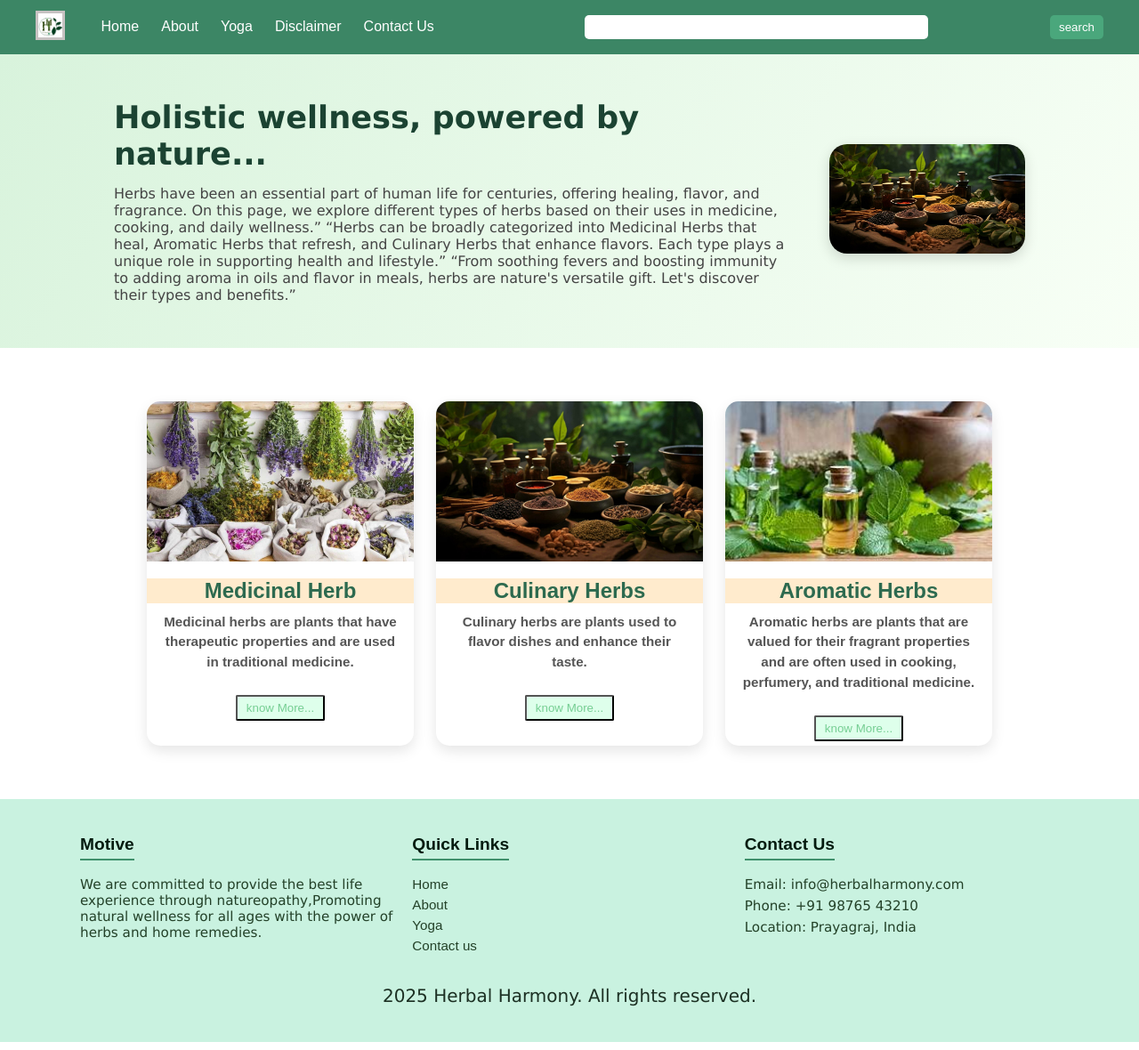
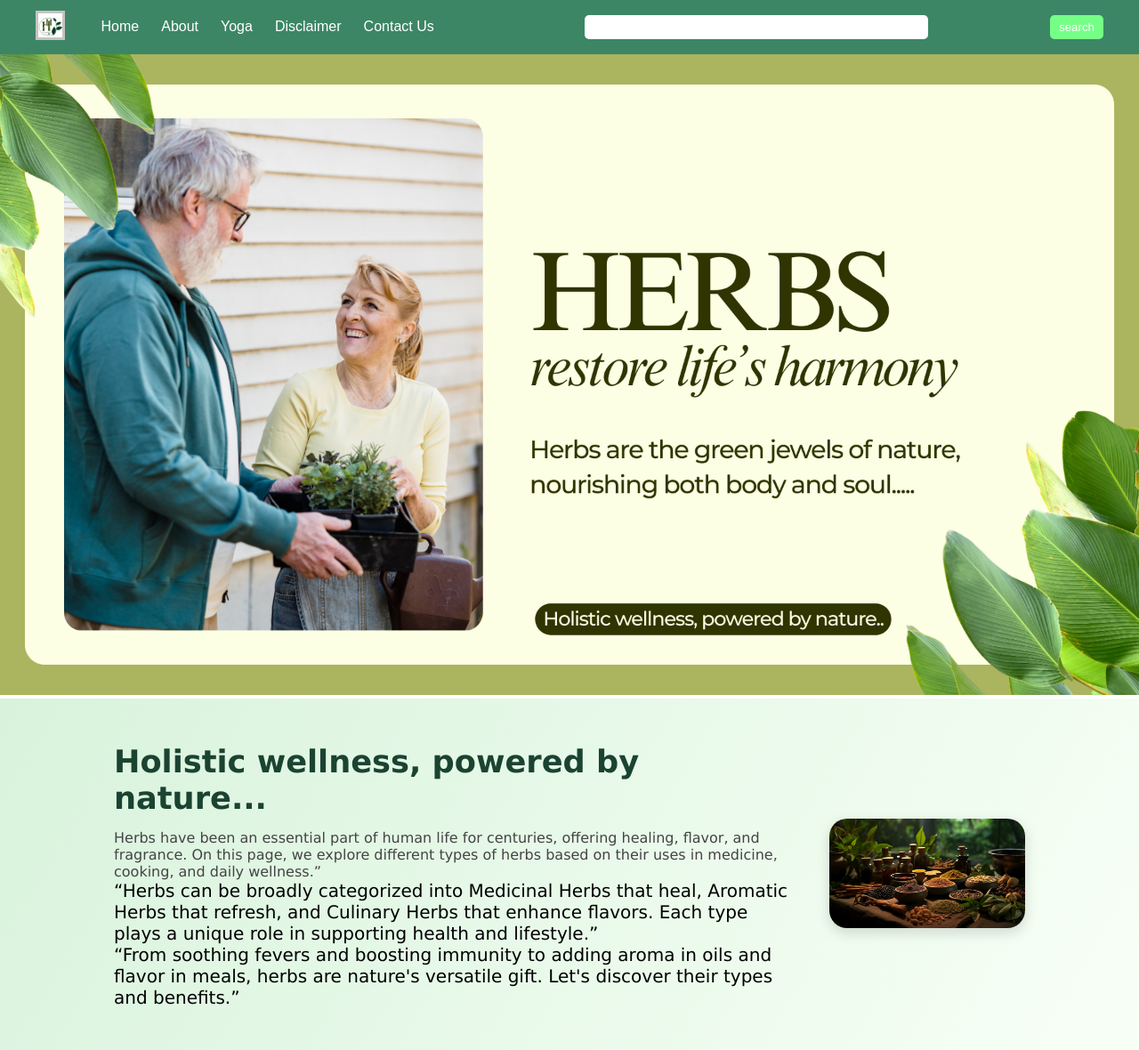
Before and after one commit to Prakriti-Srivastava/Herbal-Harmony1, a Django app: page /herb in a window 1280 px wide. Shown: the top 1180 px of the page at 89% size. Run offline with Django 5.2, Linux system fonts and the light colour scheme.

Commit message:
modified herb and css

```diff
--- a/herbal_harmony_backend/static/css/Style1.css
+++ b/herbal_harmony_backend/static/css/Style1.css
@@ -94,17 +94,17 @@ p {
   }
   */
 
-  .background{
+ /* .background{
      background:rgba(173, 171, 171, 0.7) url('pictures/img3.jpg');
      background-size:cover;
     /* position: relative; */
      /*  width: 100%;
       height: 100%;
      background-position: center;
-     object-fit: cover;*/
+     object-fit: cover;
       background-repeat: no-repeat;
        background-blend-mode: darken;
-        }
+        } */
   .bgimage{                     /*image to tick on background*/
     position: relative;
     width: 100%;
@@ -163,7 +163,7 @@ p {
 .btn-search {
   padding: 6px 10px;
   margin-left: 5px;
-  background: #4aa77c;
+  background: #75ff87;
   border: none;
   border-radius: 5px;
   color: #fff;
@@ -173,6 +173,16 @@ p {
 
 .btn-search:hover {
   background: #52b788;
+}
+
+.herbbackground img{
+  background-size:cover;
+      position: relative;
+      width: 100%;
+      height: 100%;
+      background-position: center;
+      object-fit: cover;
+      background-repeat: no-repeat;
 }
 
   /*-------------------first section-----------------------*/
@@ -292,13 +302,50 @@ p {
         transition: 0.2s ease;
     }
 
-    .secondSection {
+ .secondSection {
+  background-image: url("{% static 'pictures/herbbackground2.png' %}");
+  background-size: cover;       /* image will cover section */
+  background-position: center;  /* centers the image */
+  background-repeat: no-repeat;
+  padding: 60px 20px;           /* spacing inside section */
   display: flex;
   justify-content: center;
+  gap: 25px;
   flex-wrap: wrap;
-  gap: 25px;
-  padding: 60px 20px;
+  border-radius: 15px;
+  position: relative;
 }
+
+/* Optional dark overlay for better text visibility */
+.secondSection::before {
+  content: "";
+  position: absolute;
+  top: 0; left: 0; right: 0; bottom: 0;
+  background: rgba(0, 0, 0, 0.4); /* semi-transparent layer */
+  border-radius: 15px;
+  z-index: 0;
+}
+
+/*.secondSection .card {
+  background: #fff;
+  border-radius: 12px;
+  padding: 20px;
+  width: 280px;
+  text-align: center;
+  z-index: 1; /* ensures cards stay above overlay */
+ /* box-shadow: 0 6px 12px rgba(0,0,0,0.15);
+}*/
+/*.background.secondSection{
+   background:rgba(145, 144, 144, 0.7) url('pictures/herbbackground2.png');
+     background-size:cover;
+     position: relative;
+       width: 100%;
+      height: 100%;
+     background-position: center;
+     object-fit: cover;
+      background-repeat: no-repeat;
+       background-blend-mode: darken;
+}*/
 
 .card {
   background: #fff;
@@ -308,6 +355,7 @@ p {
   width: 300px;
   text-align: center;
   transition: transform 0.3s ease, box-shadow 0.3s ease;
+  z-index: 1;
 }
 
 .card:hover {
@@ -344,7 +392,7 @@ p {
     }
 
     footer {
-      background: #c9f2e0;                            /* Dark herbal green */
+      background:  #2d6a4f;                            /* Dark herbal green */
       color: #fff;
       padding: 40px 20px;
     }
@@ -369,7 +417,7 @@ p {
     .footer-column p,
     .footer-column a {
       font-size: 0.95rem;
-      color: #234128;
+      color: #73b17d;
       text-decoration: none;
       display: block;
       margin: 6px 0;
@@ -388,7 +436,7 @@ p {
       text-align: center;
       margin-top: 30px;
       font-size: 0.9rem;
-      color: #1c3023;
+      color: #304236;
     }
     h4{
       color: #304437;
--- a/herbal_harmony_backend/templates/herb.html
+++ b/herbal_harmony_backend/templates/herb.html
@@ -32,16 +32,18 @@
                 <input type="text" name="search" id="search">
                 <button class="btn-search">search</button>
              </nav>
-
+         <div class="herbbackground">
+              <img src="{% static 'pictures/herbbackground.png' %}" alt="Herb Background">
+            </div>
         <section class="background firstSection">
             <div class="box-main">
                <div class="firstHalf">
                 <p class="text-big">Holistic wellness, powered by nature...</p>
-                <p class="text-small">Herbs have been an essential part of human life for centuries, offering healing, flavor, and fragrance. On this page, we explore different types of herbs based on their uses in medicine, cooking, and daily wellness.”
+                <p class="text-small">Herbs have been an essential part of human life for centuries, offering healing, flavor, and fragrance. On this page, we explore different types of herbs based on their uses in medicine, cooking, and daily wellness.”</p>
 
-“Herbs can be broadly categorized into Medicinal Herbs that heal, Aromatic Herbs that refresh, and Culinary Herbs that enhance flavors. Each type plays a unique role in supporting health and lifestyle.”
+<p>“Herbs can be broadly categorized into Medicinal Herbs that heal, Aromatic Herbs that refresh, and Culinary Herbs that enhance flavors. Each type plays a unique role in supporting health and lifestyle.”</p>
 
-“From soothing fevers and boosting immunity to adding aroma in oils and flavor in meals, herbs are nature's versatile gift. Let's discover their types and benefits.”</p>
+<p>“From soothing fevers and boosting immunity to adding aroma in oils and flavor in meals, herbs are nature's versatile gift. Let's discover their types and benefits.”</p>
                </div>
 
                <div class="secondHalf">
@@ -52,7 +54,10 @@
 
              <!-- -------------------first div----------------  -->
 
-             <section class=" secondSection">
+             <section class=" secondSection" >
+
+                 <!--  <img src="{% static 'pictures/herbbackground2.png' %}" alt="Herb Background">-->
+
                   <div class="card">
                      <img src="{% static 'pictures/medherb.jpg' %}" alt="herb" width="">
                      <h2>Medicinal Herb</h2>
@@ -74,6 +79,7 @@
                       <a href="AromaticHerb.html"><button class="Aromatic">know More...</button></a>
                     <br>
                   </div>
+
 
         </section>
 
```
Lines whose indentation alone changed are shown as unchanged.
